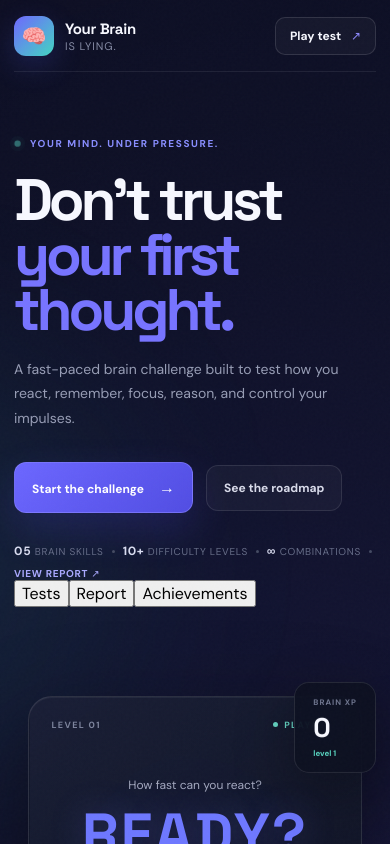
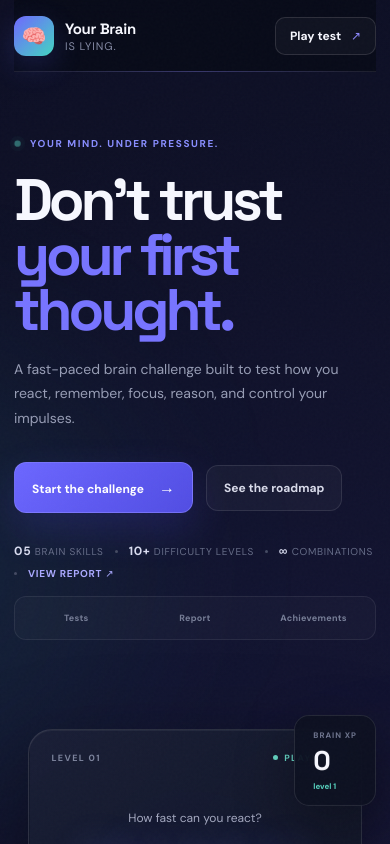
Before and after one commit to ayushydv1805/your-brain-is-lying, a React (Vite) app: page / in a window 390 px wide. Shown: the top 844 px of the page. Built offline with nearby package versions, Linux system fonts and the light colour scheme.

Commit message:
style: polish navigation cards and mobile controls

```diff
--- a/src/App.css
+++ b/src/App.css
@@ -4307,3 +4307,206 @@ footer {
     justify-content: flex-end;
   }
 }
+
+/* =========================
+   PHASE 9 HARDENING — UI POLISH
+   ========================= */
+
+.topbar {
+  position: sticky;
+  top: 0;
+  backdrop-filter: blur(18px);
+  background: rgba(8,11,22,.72);
+}
+
+.topbar::after {
+  content: '';
+  position: absolute;
+  left: 0;
+  right: 0;
+  bottom: -1px;
+  height: 1px;
+  background: linear-gradient(90deg, transparent, rgba(119,116,255,.3), transparent);
+  pointer-events: none;
+}
+
+.nav-links button {
+  position: relative;
+  padding: 8px 0;
+}
+
+.nav-links button::after {
+  content: '';
+  position: absolute;
+  left: 0;
+  right: 100%;
+  bottom: 1px;
+  height: 1px;
+  background: #7774ff;
+  transition: right .2s ease;
+}
+
+.nav-links button:hover::after {
+  right: 0;
+}
+
+.nav-cta,
+.primary-button,
+.ghost-button,
+.report-play-button,
+.achievement-filters button,
+.achievement-mini {
+  transition:
+    transform .18s ease,
+    border-color .18s ease,
+    background .18s ease,
+    box-shadow .18s ease;
+}
+
+.nav-cta:hover {
+  border-color: rgba(119,116,255,.38);
+  box-shadow: 0 12px 30px rgba(20,24,60,.25);
+}
+
+.primary-button:hover {
+  box-shadow: 0 18px 45px rgba(86,80,255,.27);
+}
+
+.primary-button:active,
+.ghost-button:active,
+.nav-cta:active,
+.report-play-button:active,
+.achievement-mini:active {
+  transform: translateY(1px);
+}
+
+.test-card::before {
+  content: '';
+  position: absolute;
+  top: 0;
+  left: 18px;
+  right: 18px;
+  height: 1px;
+  background: linear-gradient(90deg, transparent, rgba(119,116,255,.3), transparent);
+  opacity: .65;
+}
+
+.test-card:nth-child(2)::before {
+  background: linear-gradient(90deg, transparent, rgba(91,224,202,.28), transparent);
+}
+
+.test-card:nth-child(3)::before {
+  background: linear-gradient(90deg, transparent, rgba(255,255,255,.22), transparent);
+}
+
+.test-card:nth-child(4)::before {
+  background: linear-gradient(90deg, transparent, rgba(255,184,92,.28), transparent);
+}
+
+.test-card:nth-child(5)::before {
+  background: linear-gradient(90deg, transparent, rgba(222,126,255,.28), transparent);
+}
+
+.memory-option,
+.logic-option,
+.attention-cell,
+.reaction-pad,
+.impulse-stimulus {
+  touch-action: manipulation;
+  -webkit-tap-highlight-color: transparent;
+}
+
+.mobile-quick-nav {
+  display: none;
+}
+
+.achievement-empty-state {
+  padding: 54px 24px;
+  border: 1px dashed rgba(255,255,255,.1);
+  border-radius: 18px;
+  background: rgba(15,19,35,.45);
+  text-align: center;
+}
+
+.achievement-empty-state > span {
+  color: #7774ff;
+  font-size: 28px;
+}
+
+.achievement-empty-state h3 {
+  margin: 14px 0 7px;
+  font: 600 18px 'Space Grotesk', sans-serif;
+}
+
+.achievement-empty-state p {
+  margin: 0;
+  color: #6f7790;
+  font-size: 11px;
+}
+
+.report-level-card {
+  overflow: hidden;
+}
+
+.report-topbar-buttons .report-home {
+  white-space: nowrap;
+}
+
+@media (max-width: 760px) {
+  .topbar {
+    position: relative;
+    width: min(100% - 28px, 1240px);
+  }
+
+  .mobile-quick-nav {
+    display: grid;
+    grid-template-columns: repeat(3, 1fr);
+    gap: 6px;
+    margin-top: 16px;
+    padding: 5px;
+    border: 1px solid rgba(255,255,255,.07);
+    border-radius: 12px;
+    background: rgba(255,255,255,.025);
+  }
+
+  .mobile-quick-nav button {
+    border: 0;
+    border-radius: 8px;
+    padding: 10px 5px;
+    background: transparent;
+    color: #777e97;
+    cursor: pointer;
+    font-size: 9px;
+    font-weight: 700;
+    letter-spacing: .03em;
+  }
+
+  .mobile-quick-nav button:hover,
+  .mobile-quick-nav button:focus-visible {
+    color: #f1f3ff;
+    background: rgba(119,116,255,.11);
+  }
+
+  .trust-row {
+    gap: 8px 11px;
+  }
+
+  .report-topbar-buttons {
+    gap: 5px;
+  }
+
+  .report-topbar-buttons .report-home {
+    padding: 8px 9px;
+    font-size: 10px;
+  }
+}
+
+@media (prefers-reduced-motion: reduce) {
+  .nav-links button::after {
+    transition: none;
+  }
+
+  .test-card::before {
+    opacity: 1;
+  }
+}
```
